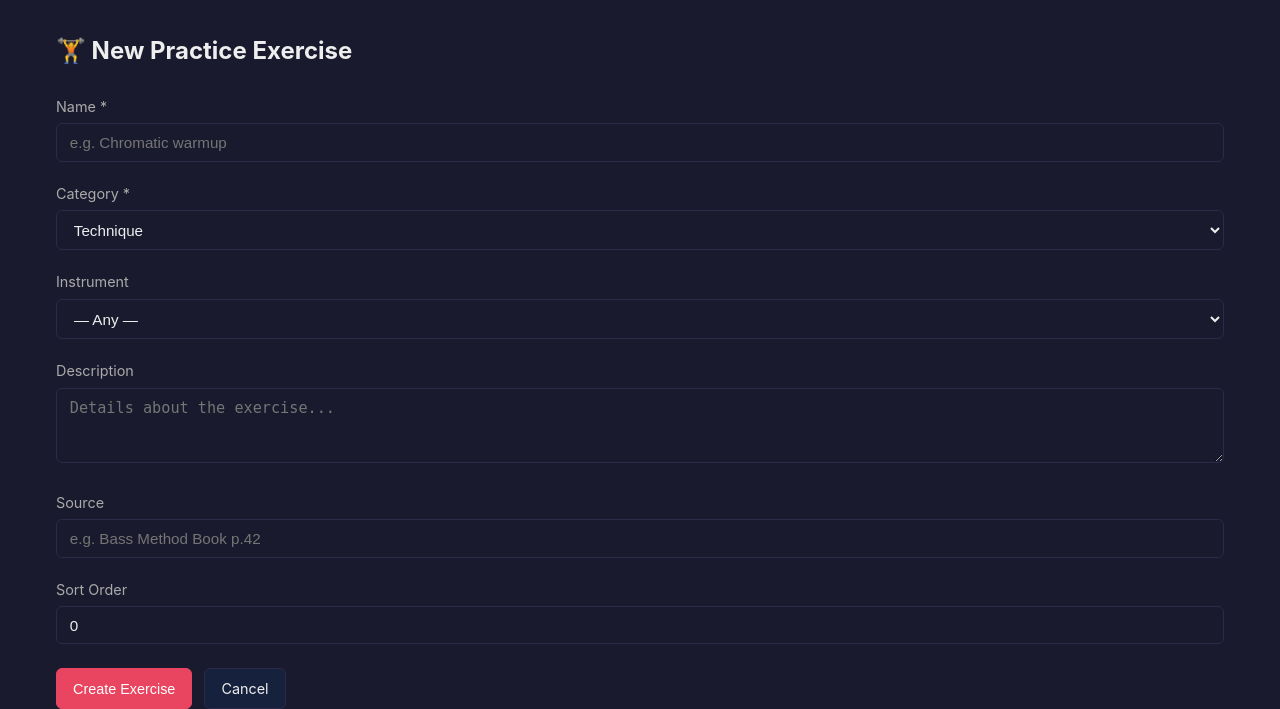
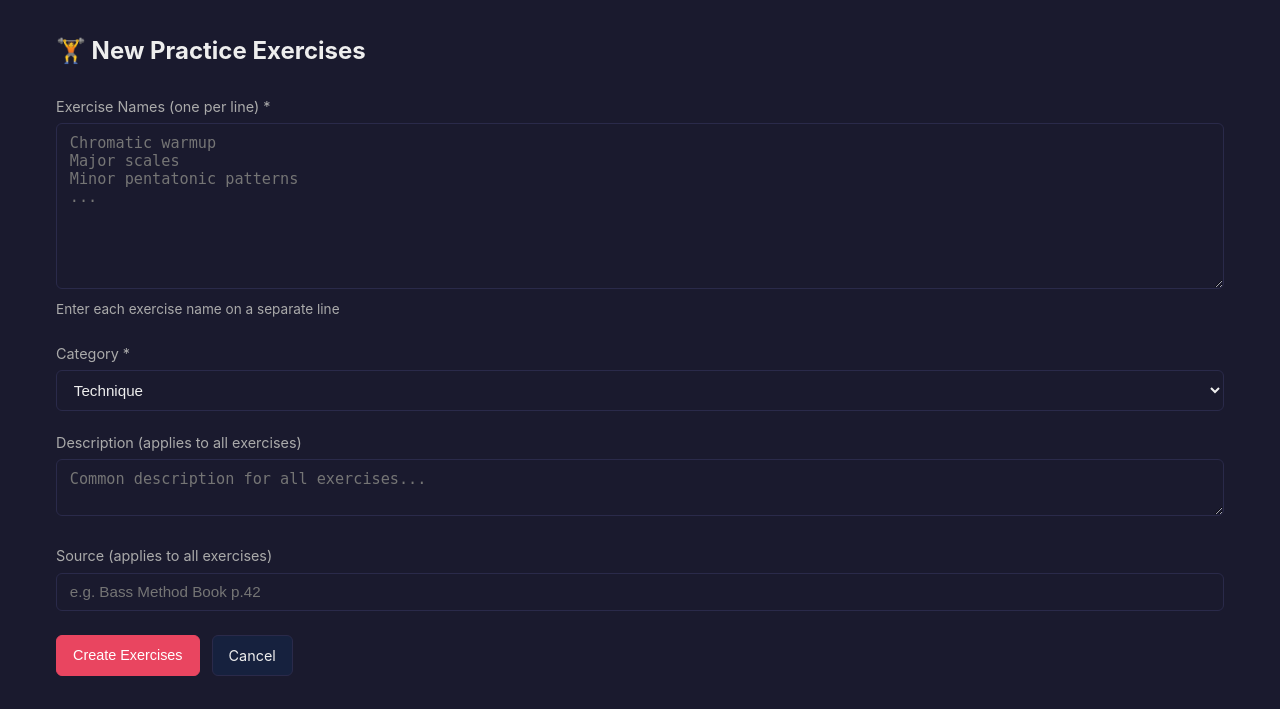
Before and after one commit to asteroidDavis/PersonalMusicBrowser, a Django app: template music_browser/templates/exercise_form.html in a window 1280 px wide. Shown: the part 134-843 px from the top of the page. After the commit the page ends 810 px from the top, so only its background shows below. Run offline with Django 3.2, Linux system fonts and the light colour scheme; the template is opened without the code that fills it, so the values that code supplies are empty.

```diff
--- a/music_browser/templates/exercise_form.html
+++ b/music_browser/templates/exercise_form.html
@@ -1,13 +1,15 @@
 {% extends "base.html" %}
-{% block title %}New Exercise{% endblock %}
+{% block title %}New Exercises{% endblock %}
 {% block content %}
 <div class="page-header">
-    <h2>🏋️ New Practice Exercise</h2>
+    <h2>🏋️ New Practice Exercises</h2>
 </div>
+
 <form method="post" action="/exercises/new" class="form-card">
     <div class="form-group">
-        <label for="name">Name *</label>
-        <input type="text" id="name" name="name" required maxlength="256" placeholder="e.g. Chromatic warmup">
+        <label for="exercise_list">Exercise Names (one per line) *</label>
+        <textarea id="exercise_list" name="exercise_list" rows="8" placeholder="Chromatic warmup&#10;Major scales&#10;Minor pentatonic patterns&#10;..." required></textarea>
+        <span class="text-muted" style="font-size:0.85em">Enter each exercise name on a separate line</span>
     </div>
     <div class="form-group">
         <label for="category">Category *</label>
@@ -23,28 +25,15 @@
         </select>
     </div>
     <div class="form-group">
-        <label for="instrument_id">Instrument</label>
-        <select id="instrument_id" name="instrument_id">
-            <option value="">— Any —</option>
-            {% for i in instruments %}
-            <option value="{{ i.id }}">{{ i.name }}</option>
-            {% endfor %}
-        </select>
+        <label for="description">Description (applies to all exercises)</label>
+        <textarea id="description" name="description" rows="2" placeholder="Common description for all exercises..."></textarea>
     </div>
     <div class="form-group">
-        <label for="description">Description</label>
-        <textarea id="description" name="description" rows="3" placeholder="Details about the exercise..."></textarea>
-    </div>
-    <div class="form-group">
-        <label for="source">Source</label>
+        <label for="source">Source (applies to all exercises)</label>
         <input type="text" id="source" name="source" placeholder="e.g. Bass Method Book p.42">
     </div>
-    <div class="form-group">
-        <label for="sort_order">Sort Order</label>
-        <input type="number" id="sort_order" name="sort_order" value="0">
-    </div>
     <div class="form-actions">
-        <button type="submit" class="btn btn-primary">Create Exercise</button>
+        <button type="submit" class="btn btn-primary">Create Exercises</button>
         <a href="/exercises" class="btn">Cancel</a>
     </div>
 </form>
--- a/music_browser/templates/production.html
+++ b/music_browser/templates/production.html
@@ -32,7 +32,7 @@
 {% else %}
 
 {% for entry in songs %}
-<details class="prod-card" data-song-type="{{ entry.song_type }}" open>
+<details class="prod-card" data-song-type="{{ entry.song_type }}">
     <summary class="prod-card-header" style="cursor:pointer;list-style:none;">
         <h3>
             <span style="font-size:.8em;opacity:.5;">▶</span>
--- a/music_browser/templates/schedule.html
+++ b/music_browser/templates/schedule.html
@@ -16,8 +16,9 @@
             <input type="date" id="start_date" name="start_date" required>
         </div>
         <div class="form-group">
-            <label for="num_days">Number of Days</label>
-            <input type="number" id="num_days" name="num_days" value="7" min="1" max="30">
+            <label for="num_blocks">Number of 3-Day Blocks</label>
+            <input type="number" id="num_blocks" name="num_blocks" value="2" min="1" max="10">
+            <span class="text-muted" style="font-size:0.85em">Each block covers 3 days of practice</span>
         </div>
         <div class="form-actions">
             <button type="submit" class="btn btn-primary">Generate</button>
```
Also changed, not shown: 3 other files.
